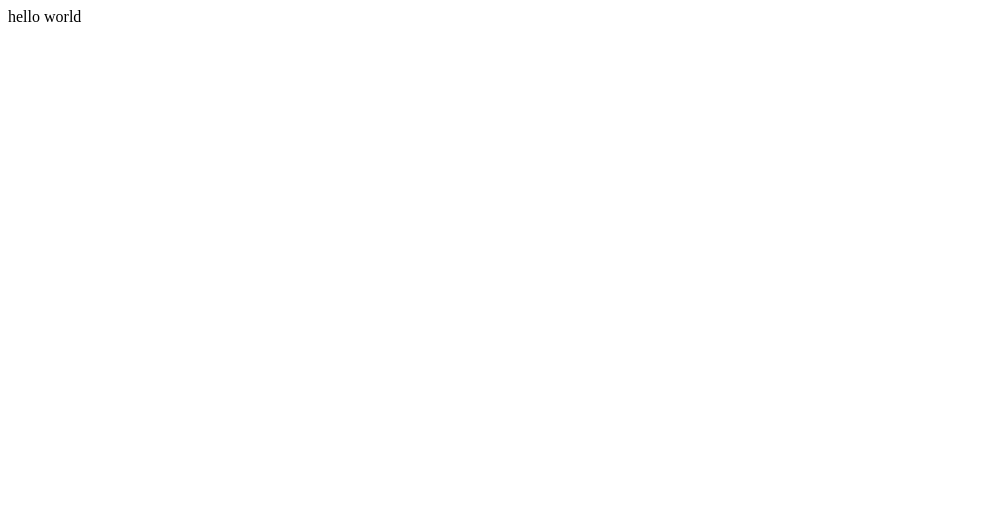
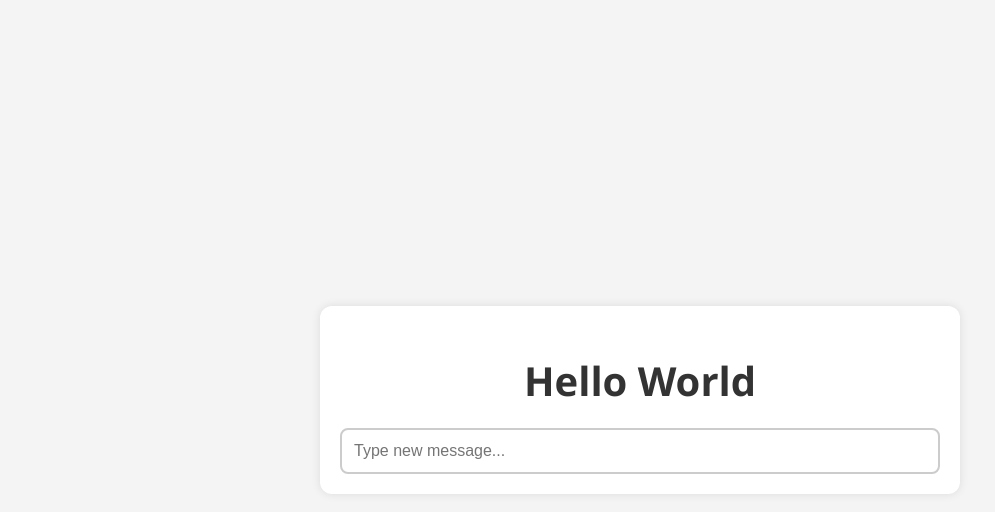
Before and after one commit to Ttechnical/Ttechnical.github.io, a plain HTML site: page index.html in a window 1280 px wide. Shown: the whole page, without its empty margins (0-995 px from the left). Drawn offline with Linux system fonts and the light colour scheme.

Commit message:
Update index.html

```diff
--- a/index.html
+++ b/index.html
@@ -1,3 +1,83 @@
-<html>
-  <body>hello world </body>
+<!DOCTYPE html>
+<html lang="en">
+<head>
+  <meta charset="UTF-8">
+  <meta name="viewport" content="width=device-width, initial-scale=1.0">
+  <title>Demo</title>
+  <style>
+  /* Base Styles */
+body {
+  margin: 0;
+  padding: 0;
+  font-family: 'Segoe UI', Tahoma, Geneva, Verdana, sans-serif;
+  background-color: #f4f4f4;
+  display: flex;
+  justify-content: center;
+  align-items: center;
+  min-height: 100vh;
+}
+
+.container {
+  text-align: center;
+  padding: 20px;
+  width: 90%;
+  max-width: 600px;
+  background-color: #fff;
+  border-radius: 12px;
+  box-shadow: 0 0 10px rgba(0, 0, 0, 0.1);
+}
+
+h1 {
+  font-size: 2.5rem;
+  margin-bottom: 20px;
+  color: #333;
+  word-wrap: break-word;
+}
+
+input {
+  width: 100%;
+  padding: 12px;
+  font-size: 1rem;
+  border: 2px solid #ccc;
+  border-radius: 8px;
+  box-sizing: border-box;
+}
+
+/* Responsive Typography */
+@media (max-width: 768px) {
+  h1 {
+    font-size: 2rem;
+  }
+
+  input {
+    font-size: 0.95rem;
+  }
+}
+
+@media (max-width: 480px) {
+  h1 {
+    font-size: 1.5rem;
+  }
+
+  input {
+    font-size: 0.9rem;
+  }
+}
+  </style>
+</head>
+<body>
+  <div class="container">
+    <h1 id="message">Hello World</h1>
+    <input type="text" id="inputBox" placeholder="Type new message..." />
+  </div>
+
+  <script>
+const inputBox = document.getElementById('inputBox');
+const message = document.getElementById('message');
+
+inputBox.addEventListener('input', () => {
+  message.textContent = inputBox.value || "Hello World";
+});
+  </script>
+</body>
 </html>
```
